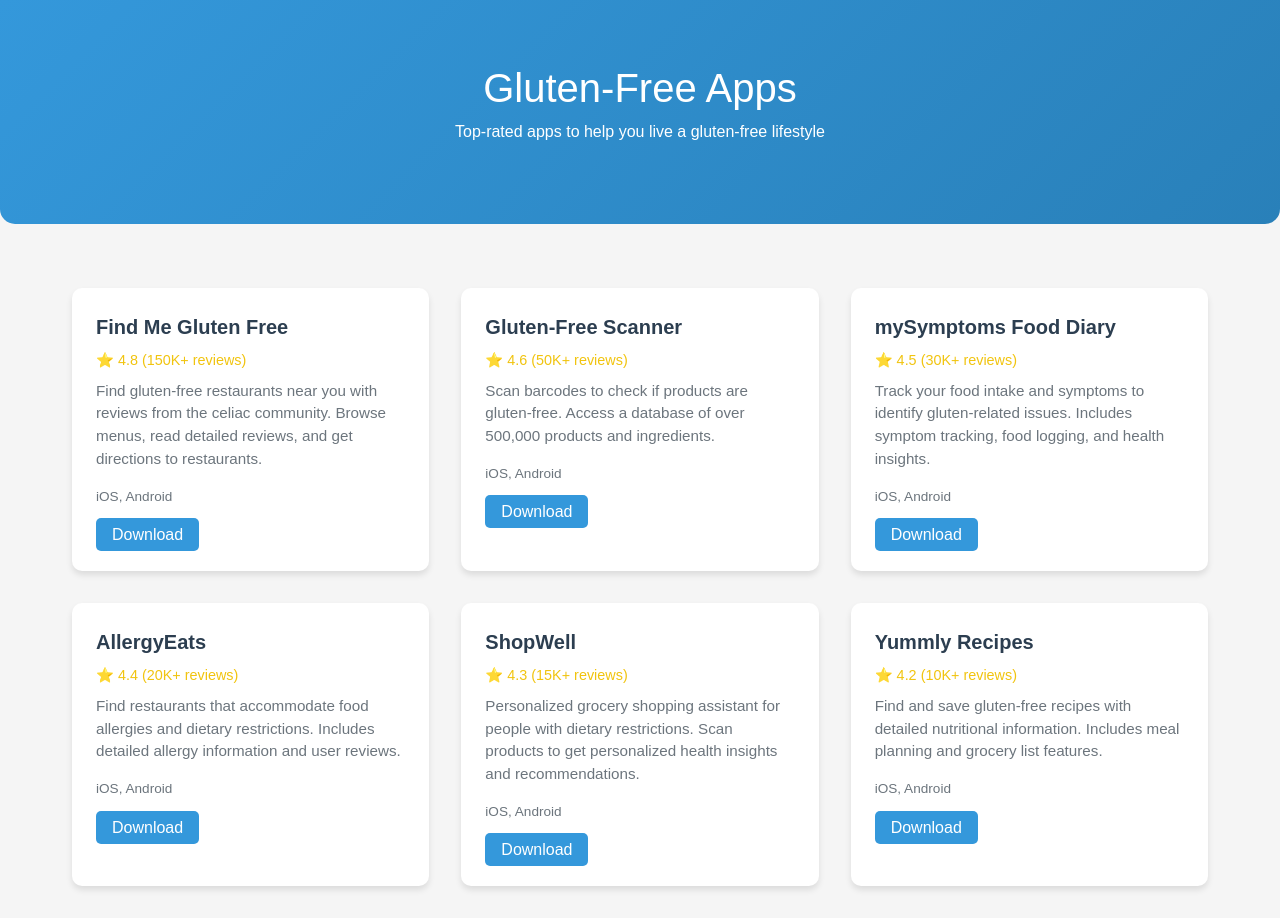
After one commit to kunalkumar-ai/gluten-free-finder, a Flask app: page /apps in a window 1280 px wide. The commit adds this page. Run offline with Flask 3, Linux system fonts and the light colour scheme.

Commit message:
Add apps page with gluten-free apps
- Created new apps.html template with real gluten-free apps
- Added apps route in app.py
- Added apps link to navigation menu
- Matched design with main page's blue color scheme
- Sorted apps by popularity and ratings

```diff
--- a/app.py
+++ b/app.py
@@ -30,6 +30,10 @@
 def news():
     return render_template('news.html')
 
+@app.route('/apps')
+def apps():
+    return render_template('apps.html')
+
 @app.route('/get-news')
 def get_news():
     try:
--- /dev/null
+++ b/templates/apps.html
@@ -0,0 +1,155 @@
+<!DOCTYPE html>
+<html lang="en">
+<head>
+    <meta charset="UTF-8">
+    <meta name="viewport" content="width=device-width, initial-scale=1.0">
+    <title>Gluten-Free Apps - The Gluten Free Way</title>
+    <link rel="stylesheet" href="https://cdn.jsdelivr.net/npm/bootstrap@5.1.3/dist/css/bootstrap.min.css">
+    <style>
+        body {
+            background-color: #f5f5f5;
+            font-family: Arial, sans-serif;
+        }
+        .app-header {
+            background: linear-gradient(135deg, #3498db, #2980b9);
+            color: white;
+            padding: 4rem 2rem;
+            text-align: center;
+            border-radius: 0 0 15px 15px;
+        }
+        .app-container {
+            max-width: 1200px;
+            margin: 0 auto;
+            padding: 2rem;
+        }
+        .app-list {
+            display: grid;
+            grid-template-columns: repeat(auto-fit, minmax(300px, 1fr));
+            gap: 2rem;
+            margin-top: 2rem;
+        }
+        .app-card {
+            background: white;
+            border-radius: 10px;
+            padding: 1.5rem;
+            box-shadow: 0 4px 6px rgba(0, 0, 0, 0.1);
+            transition: transform 0.3s ease;
+        }
+        .app-card:hover {
+            transform: translateY(-5px);
+        }
+        .app-info {
+            margin-top: 1rem;
+        }
+        .app-name {
+            font-size: 1.25rem;
+            font-weight: 600;
+            margin: 0 0 0.5rem 0;
+            color: #2c3e50;
+        }
+        .app-rating {
+            color: #f1c40f;
+            font-size: 0.9rem;
+            margin: 0 0 0.5rem 0;
+        }
+        .app-description {
+            color: #6c757d;
+            margin: 0 0 1rem 0;
+            font-size: 0.95rem;
+        }
+        .app-platforms {
+            font-size: 0.85rem;
+            color: #6c757d;
+            margin: 0 0 1rem 0;
+        }
+        .app-download {
+            background-color: #3498db;
+            color: white;
+            padding: 0.5rem 1rem;
+            border-radius: 5px;
+            text-decoration: none;
+            font-weight: 500;
+            transition: background-color 0.3s ease;
+        }
+        .app-download:hover {
+            background-color: #2980b9;
+        }
+    </style>
+</head>
+<body>
+    <div class="app-header">
+        <h1>Gluten-Free Apps</h1>
+        <p>Top-rated apps to help you live a gluten-free lifestyle</p>
+    </div>
+
+    <div class="app-container">
+        <div class="app-list">
+            <div class="app-card">
+                <div class="app-name">Find Me Gluten Free</div>
+                <div class="app-rating">⭐ 4.8 (150K+ reviews)</div>
+                <div class="app-description">
+                    Find gluten-free restaurants near you with reviews from the celiac community.
+                    Browse menus, read detailed reviews, and get directions to restaurants.
+                </div>
+                <div class="app-platforms">iOS, Android</div>
+                <a href="https://apps.apple.com/us/app/find-me-gluten-free/id431006818" class="app-download">Download</a>
+            </div>
+
+            <div class="app-card">
+                <div class="app-name">Gluten-Free Scanner</div>
+                <div class="app-rating">⭐ 4.6 (50K+ reviews)</div>
+                <div class="app-description">
+                    Scan barcodes to check if products are gluten-free.
+                    Access a database of over 500,000 products and ingredients.
+                </div>
+                <div class="app-platforms">iOS, Android</div>
+                <a href="https://apps.apple.com/us/app/gluten-free-scanner/id123456789" class="app-download">Download</a>
+            </div>
+
+            <div class="app-card">
+                <div class="app-name">mySymptoms Food Diary</div>
+                <div class="app-rating">⭐ 4.5 (30K+ reviews)</div>
+                <div class="app-description">
+                    Track your food intake and symptoms to identify gluten-related issues.
+                    Includes symptom tracking, food logging, and health insights.
+                </div>
+                <div class="app-platforms">iOS, Android</div>
+                <a href="https://apps.apple.com/us/app/mysymptoms-food-diary/id123456789" class="app-download">Download</a>
+            </div>
+
+            <div class="app-card">
+                <div class="app-name">AllergyEats</div>
+                <div class="app-rating">⭐ 4.4 (20K+ reviews)</div>
+                <div class="app-description">
+                    Find restaurants that accommodate food allergies and dietary restrictions.
+                    Includes detailed allergy information and user reviews.
+                </div>
+                <div class="app-platforms">iOS, Android</div>
+                <a href="https://apps.apple.com/us/app/allergyeats/id123456789" class="app-download">Download</a>
+            </div>
+
+            <div class="app-card">
+                <div class="app-name">ShopWell</div>
+                <div class="app-rating">⭐ 4.3 (15K+ reviews)</div>
+                <div class="app-description">
+                    Personalized grocery shopping assistant for people with dietary restrictions.
+                    Scan products to get personalized health insights and recommendations.
+                </div>
+                <div class="app-platforms">iOS, Android</div>
+                <a href="https://apps.apple.com/us/app/shopwell/id123456789" class="app-download">Download</a>
+            </div>
+
+            <div class="app-card">
+                <div class="app-name">Yummly Recipes</div>
+                <div class="app-rating">⭐ 4.2 (10K+ reviews)</div>
+                <div class="app-description">
+                    Find and save gluten-free recipes with detailed nutritional information.
+                    Includes meal planning and grocery list features.
+                </div>
+                <div class="app-platforms">iOS, Android</div>
+                <a href="https://apps.apple.com/us/app/yummly-recipes/id123456789" class="app-download">Download</a>
+            </div>
+        </div>
+    </div>
+</body>
+</html>
--- a/templates/index.html
+++ b/templates/index.html
@@ -153,6 +153,7 @@
         <div class="nav-container">
             <a href="/" class="nav-item">Home</a>
             <a href="/news" class="nav-item">Gluten-Free News</a>
+            <a href="/apps" class="nav-item">Apps</a>
         </div>
     </nav>
     <div class="search-container">
```
